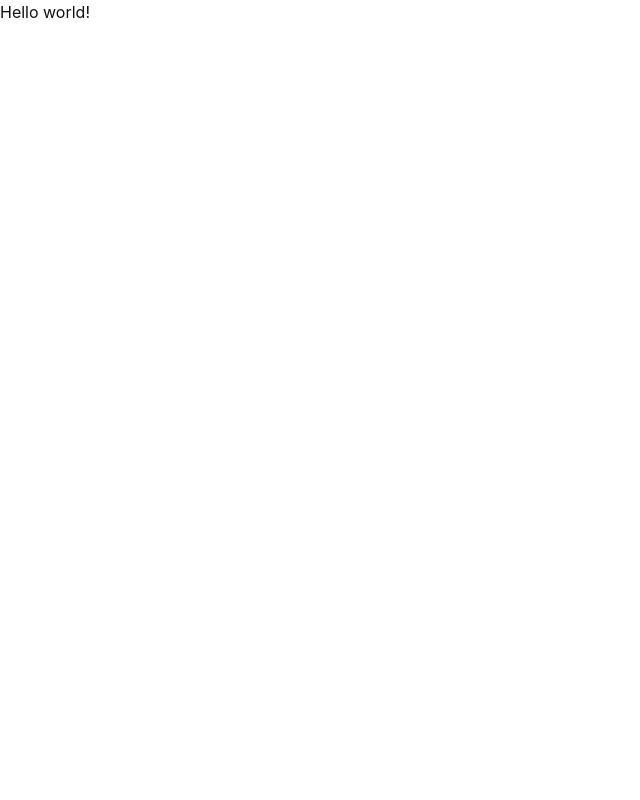
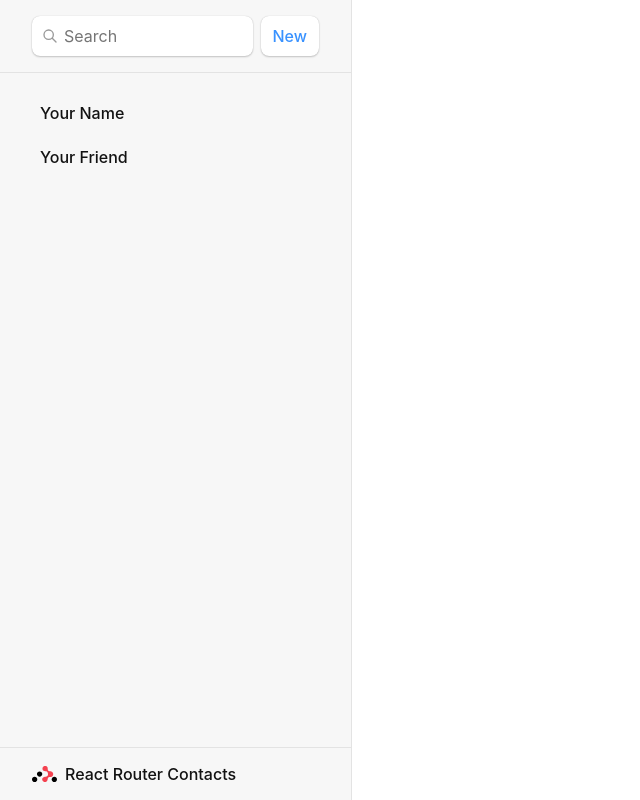
Before and after one commit to Storh/learn-react-router, a React (Vite) app: page / in a window 1280 px wide. Shown: the whole page, without its empty margins (0-640 px from the left). Built offline with nearby package versions, Linux system fonts and the light colour scheme.

Commit message:
配置路由地址/下的页面

```diff
--- a/src/main.jsx
+++ b/src/main.jsx
@@ -6,11 +6,12 @@
   Route,
 } from "react-router-dom";
 import "./index.css";
+import Root from "./routes/root";
 
 const router = createBrowserRouter([
   {
     path: "/",
-    element: <div>Hello world!</div>,
+    element: <Root />,
   },
 ]);
 
--- /dev/null
+++ b/src/routes/root.jsx
@@ -0,0 +1,43 @@
+export default function Root() {
+    return (
+        <>
+            <div id="sidebar">
+                <h1>React Router Contacts</h1>
+                <div>
+                    <form id="search-form" role="search">
+                        <input
+                            id="q"
+                            aria-label="Search contacts"
+                            placeholder="Search"
+                            type="search"
+                            name="q"
+                        />
+                        <div
+                            id="search-spinner"
+                            aria-hidden
+                            hidden={true}
+                        />
+                        <div
+                            className="sr-only"
+                            aria-live="polite"
+                        ></div>
+                    </form>
+                    <form method="post">
+                        <button type="submit">New</button>
+                    </form>
+                </div>
+                <nav>
+                    <ul>
+                        <li>
+                            <a href={`contacts/1`}>Your Name</a>
+                        </li>
+                        <li>
+                            <a href={`contacts/2`}>Your Friend</a>
+                        </li>
+                    </ul>
+                </nav>
+            </div>
+            <div id="detail"></div>
+        </>
+    );
+}
```
